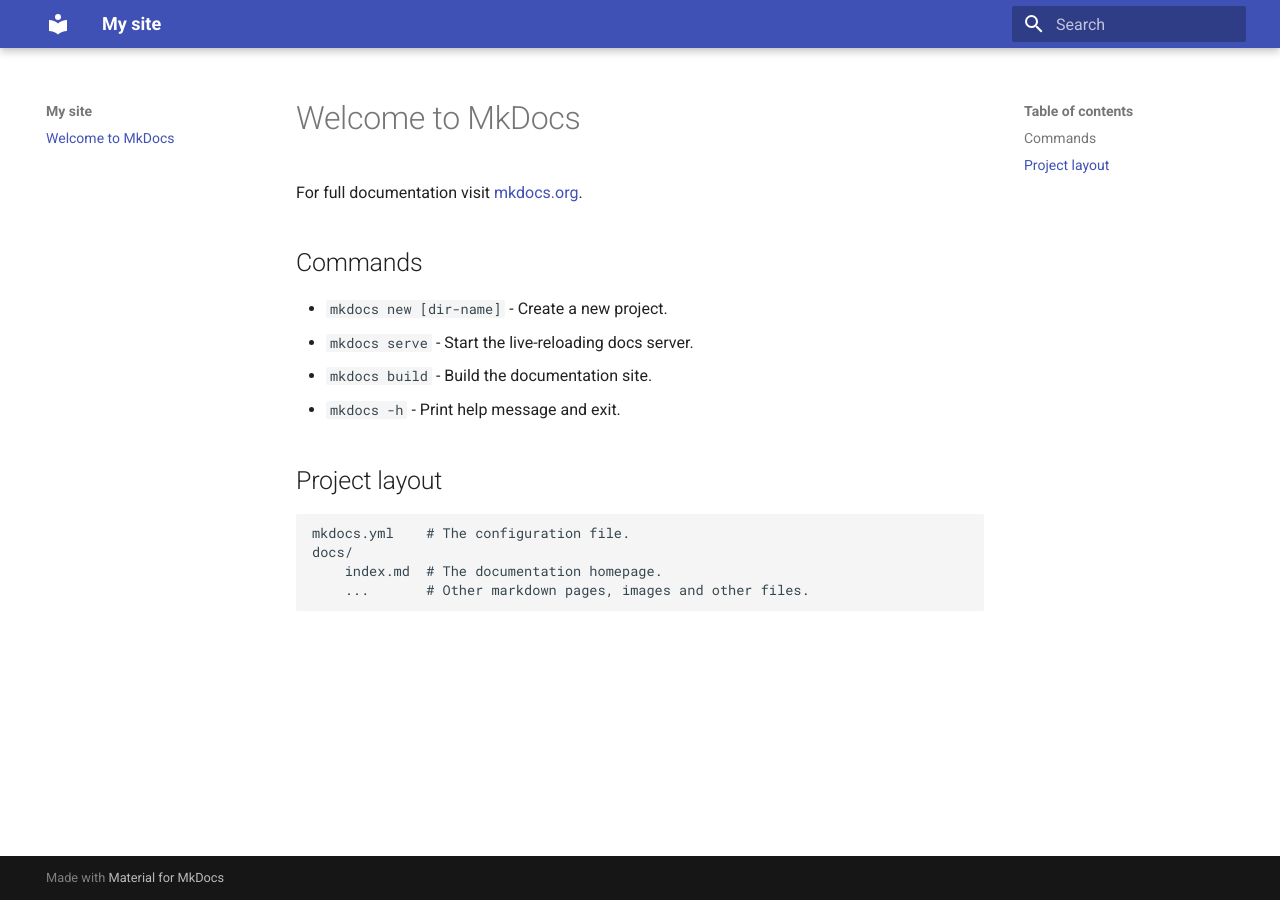
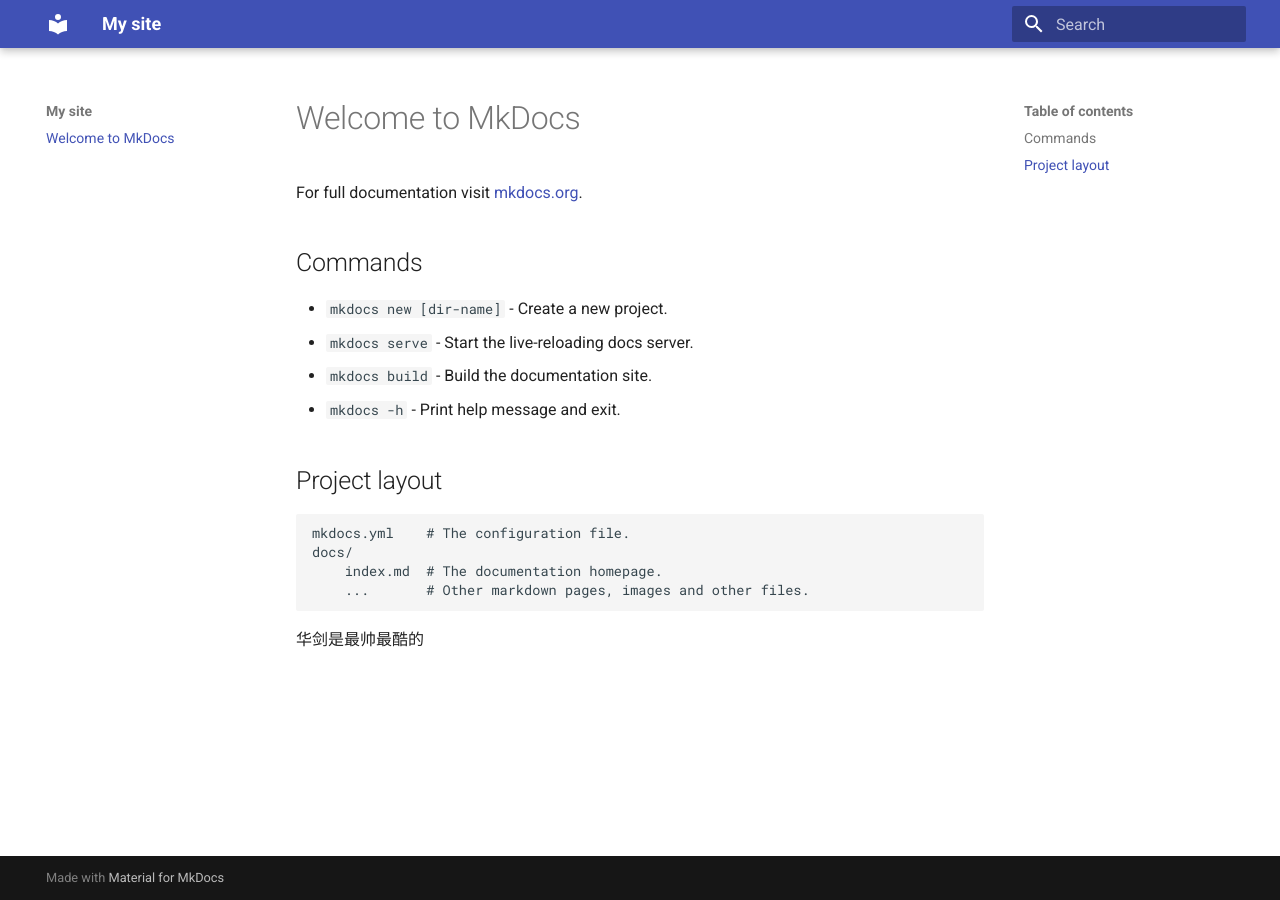
Before and after one commit to Huajian4444/Alpha_Optimal_Blog, an MkDocs documentation site: the page built from docs/index.md, in a window 1280 px wide. Built offline with MkDocs 1.6.1 and Material for MkDocs 9.7.7, drawn with Linux system fonts in a browser that asks for light colours.

Commit message:
Update index.md

```diff
--- a/docs/index.md
+++ b/docs/index.md
@@ -15,3 +15,4 @@
     docs/
         index.md  # The documentation homepage.
         ...       # Other markdown pages, images and other files.
+华剑是最帅最酷的
```
